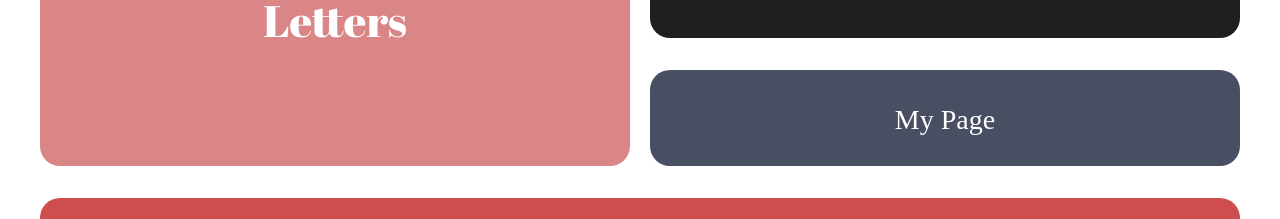
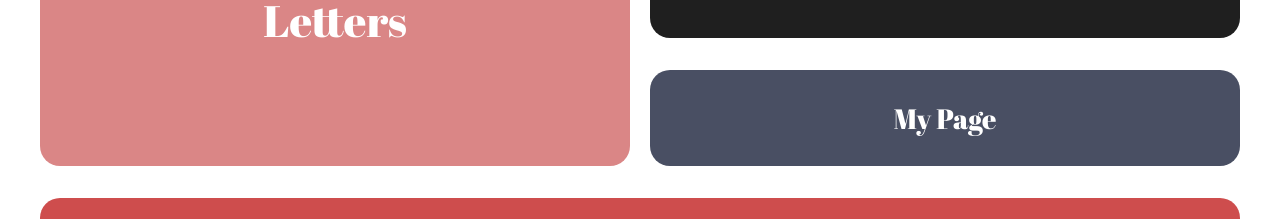
Before and after one commit to Draw-Four-Synergy/forDuckwoo-front, a React (Create React App) app in the folder time_zip/: page /main in a window 1280 px wide. Shown: the part 310-529 px from the top of the page. Built offline with nearby package versions, Linux system fonts and the light colour scheme; a web font is replaced by a local one.

Commit message:
my page font

```diff
--- a/time_zip/src/App.js
+++ b/time_zip/src/App.js
@@ -7,6 +7,7 @@ import MainCategory from "./components/MainCategory";
 import InfoBoard from "./components/InfoBoard";
 import Newsletter from "./components/Newsletter";
 import InfoWrite from "./components/InfoWrite";
+import MyPage from "./components/MyPage";
 
 const App = () => {
   return (
@@ -20,6 +21,7 @@ const App = () => {
           <Route path="/info" element={<InfoBoard />}></Route>
           <Route path="/newsletter" element={<Newsletter />}></Route>
           <Route path="/infowrite" element={<InfoWrite />}></Route>
+          <Route path="/my_page" element={<MyPage />}></Route>
         </Routes>
       </Router>
     </>
--- a/time_zip/src/components/MainCategory.js
+++ b/time_zip/src/components/MainCategory.js
@@ -1,5 +1,5 @@
 import React from "react";
-import {Link} from "react-router-dom";
+import { Link } from "react-router-dom";
 import Navbar from "./Navbar";
 import "../css/MainCategory.css";
 
@@ -22,13 +22,11 @@ const MainCategory = () => {
             <br />
             Article
           </button>
-          <button id="main-btn3">
-            <Link
-              to="/my_page"
-              style={{ color: 'inherit', textDecoration: 'inherit' }}
-            >
-              My Page
-            </Link>
+          <button
+            id="main-btn3"
+            onClick={() => (window.location.href = "/my_page")}
+          >
+            My Page
           </button>
           <button id="main-btn4">Audio Book</button>
           <button
```
